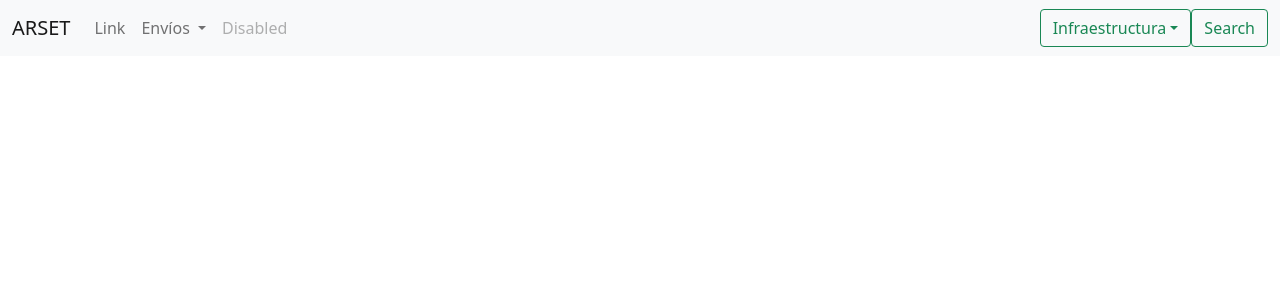
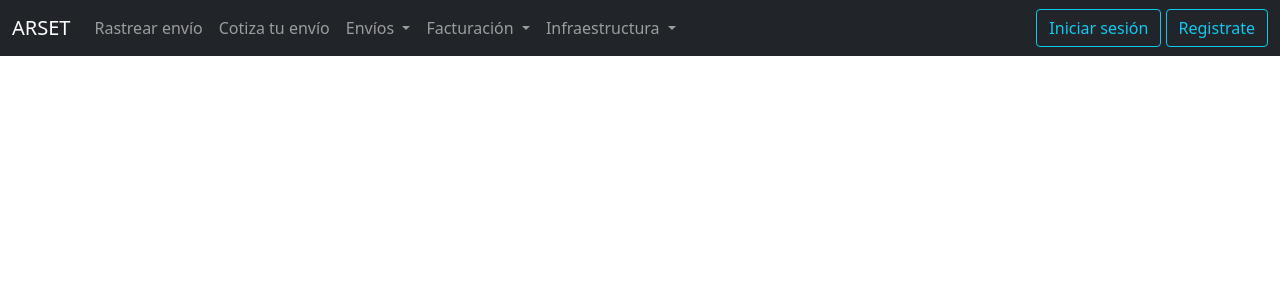
Before and after one commit to jjaguilarm/SRSE3PL, a PHP site: page /SRSE3PL/ in a window 1280 px wide. Shown: the top 300 px of the page. Run offline with PHP 8.4, Linux system fonts and the light colour scheme.

Commit message:
Actualizando esquemma del header

```diff
--- a/Views/Template/header.php
+++ b/Views/Template/header.php
@@ -9,7 +9,7 @@
   </head>
   <body>
     <header>
-      <nav class="navbar navbar-expand-lg navbar-light bg-light">
+      <nav class="navbar navbar-expand-lg navbar-dark bg-dark">
         <div class="container-fluid">
           <a class="navbar-brand" href="#">ARSET</a>
           <button class="navbar-toggler" type="button" data-bs-toggle="collapse" data-bs-target="#navbarSupportedContent" aria-controls="navbarSupportedContent" aria-expanded="false" aria-label="Toggle navigation">
@@ -18,13 +18,16 @@
           <div class="collapse navbar-collapse" id="navbarSupportedContent">
             <ul class="navbar-nav me-auto mb-2 mb-lg-0">
               <li class="nav-item">
-                <a class="nav-link" href="#">Link</a>
+                <a class="nav-link" href="#">Rastrear envío</a>
+              </li>
+              <li class="nav-item">
+                <a class="nav-link" href="#">Cotiza tu envío</a>
               </li>
               <li class="nav-item dropdown">
                 <a class="nav-link dropdown-toggle" href="#" id="navbarDropdown" role="button" data-bs-toggle="dropdown" aria-expanded="false">
                   Envíos
                 </a>
-                <ul class="dropdown-menu" aria-labelledby="navbarDropdown">
+                <ul class="dropdown-menu dropdown-menu-dark" aria-labelledby="navbarDropdown">
                   <li><a class="dropdown-item" href="#">Registrar envío</a></li>
                   <li><a class="dropdown-item" href="#">Recolectar envío</a></li>
                   <li><a class="dropdown-item" href="#">Entregar envío</a></li>
@@ -32,14 +35,33 @@
                   <li><a class="dropdown-item" href="#">Manejar incidencias</a></li>
                 </ul>
               </li>
-              <li class="nav-item">
-                <a class="nav-link disabled" href="#" tabindex="-1" aria-disabled="true">Disabled</a>
+              <li class="nav-item dropdown">
+                <a class="nav-link dropdown-toggle" href="#" id="navbarDropdown" role="button" data-bs-toggle="dropdown" aria-expanded="false">
+                  Facturación
+                </a>
+                <ul class="dropdown-menu dropdown-menu-dark" aria-labelledby="navbarDropdown">
+                  <li><h6 class="dropdown-header">Reporte de facturación</h6></li>
+                  <li><a class="dropdown-item" href="#">Factura preliminar</a></li>
+                  <li><a class="dropdown-item" href="#">Factura definitiva</a></li>
+                  <li><hr class="dropdown-divider"></li>
+                  <li><a class="dropdown-item" href="#">Registrar y comprobar pago</a></li>
+                  <li><a class="dropdown-item" href="#">Reporte de estado de cuenta</a></li>
+                </ul>
+              </li>
+              <li class="nav-item dropdown">
+                <a class="nav-link dropdown-toggle" href="#" id="navbarDropdown" role="button" data-bs-toggle="dropdown" aria-expanded="false">
+                  Infraestructura
+                </a>
+                <ul class="dropdown-menu dropdown-menu-dark" aria-labelledby="navbarDropdown">
+                  <li><a class="dropdown-item" href="#">Configurar rutas de entrega</a></li>
+                  <li><a class="dropdown-item" href="#">Administrar transportistas</a></li>
+                  <li><a class="dropdown-item" href="#">Gestionar catálogo de clientes</a></li>
+                </ul>
               </li>
             </ul>
-            <form class="d-flex">
-            <button class="btn btn-outline-success dropdown-toggle" id="navbarDropdown" data-bs-toggle="dropdown" aria-expanded="false">Infraestructura</button>
-              <button class="btn btn-outline-success" type="submit">Search</button>
-            </form>
+            <a class="btn btn-outline-info" role="button" href="#" data-bs-toggle="button">Iniciar sesión</a>
+            &nbsp;
+            <a class="btn btn-outline-info" role="button" href="#" data-bs-toggle="button">Registrate</a>
           </div>
         </div>
       </nav>
```
